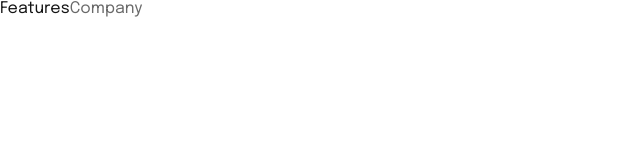
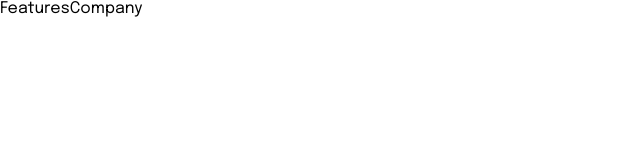
Before and after one commit to JulianOviedo/Home-dropdowns, a Next.js app in the folder homeSection/: page / in a window 1280 px wide. Shown: the top 160 px of the page, without its empty margins (0-640 px from the left). Built offline with nearby package versions, Linux system fonts and the light colour scheme.

Commit message:
ref theme

```diff
--- a/homeSection/mui-theme.js
+++ b/homeSection/mui-theme.js
@@ -34,13 +34,9 @@ theme.typography.body1 = {
     color: color.secondary.main
 }
 
-theme.typography.aDropdown = {
+theme.typography.a = {
     color: color.secondary.main,
     '&:hover': {
         color: color.terciary.main
     },
 }
-
-theme.typography.a = {
-    color: color.secondary.main,
-}
```
